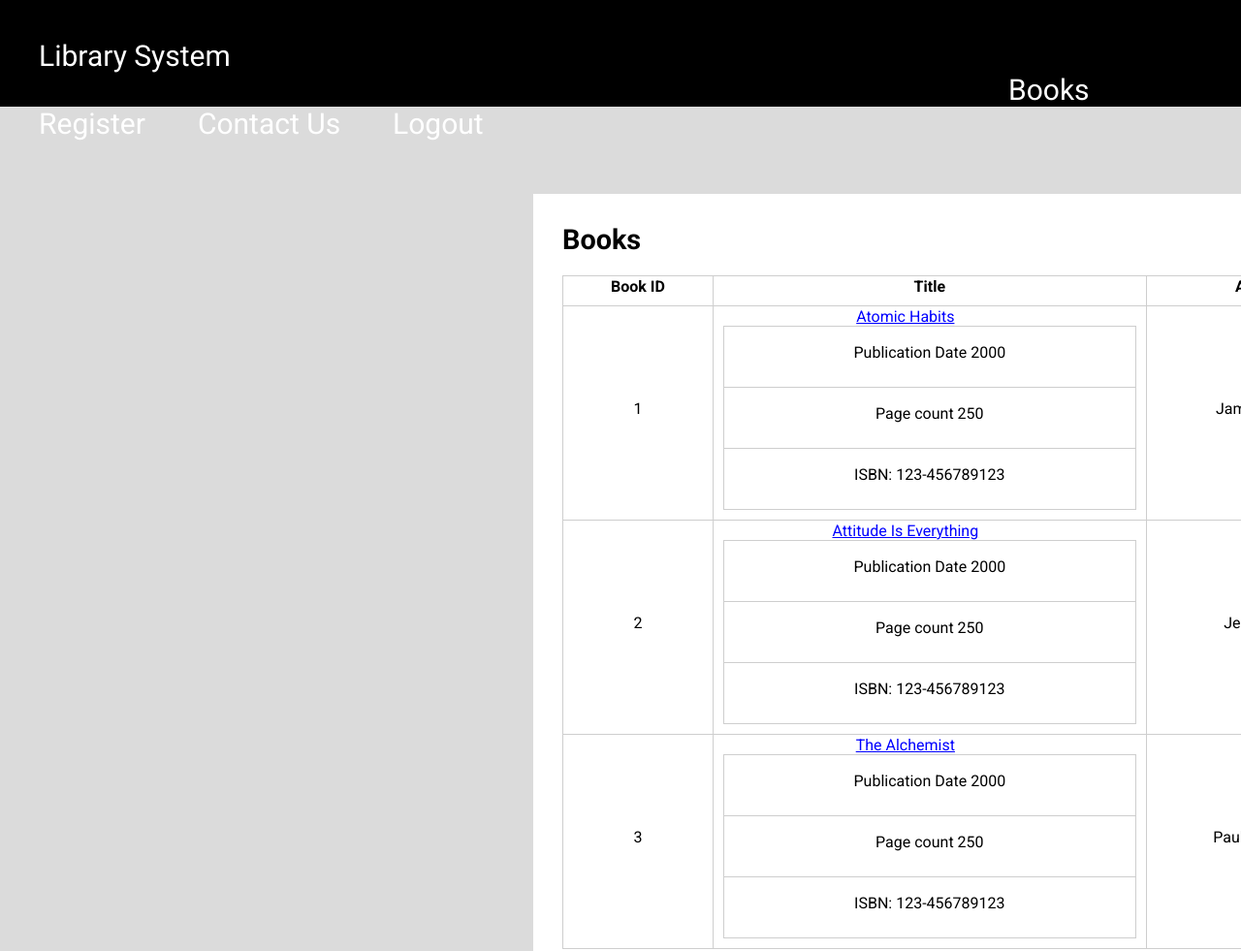
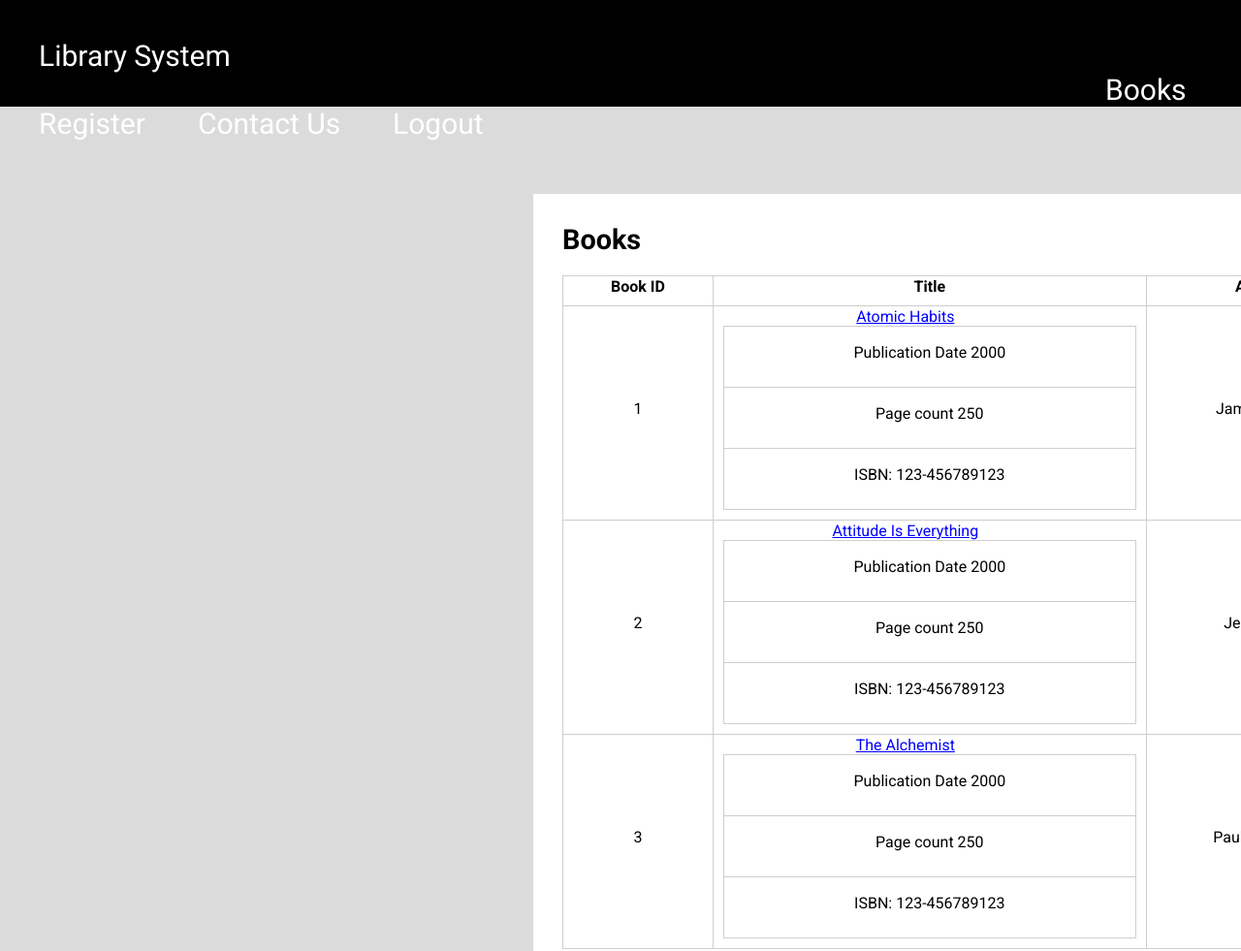
Before and after one commit to pranavraju1/contest2, a plain HTML site: page index.html in a window 1280 px wide. Shown: the top 981 px of the page at 97% size. Drawn offline with Linux system fonts and the light colour scheme.

Commit message:
nav bar changes

```diff
--- a/style.css
+++ b/style.css
@@ -20,7 +20,7 @@ body {
     padding-right: 50px;
   }
   .other {
-    padding-left: 1000px;
+    padding-left: 1100px;
   }
   .book-link {
     color: blue;
```
